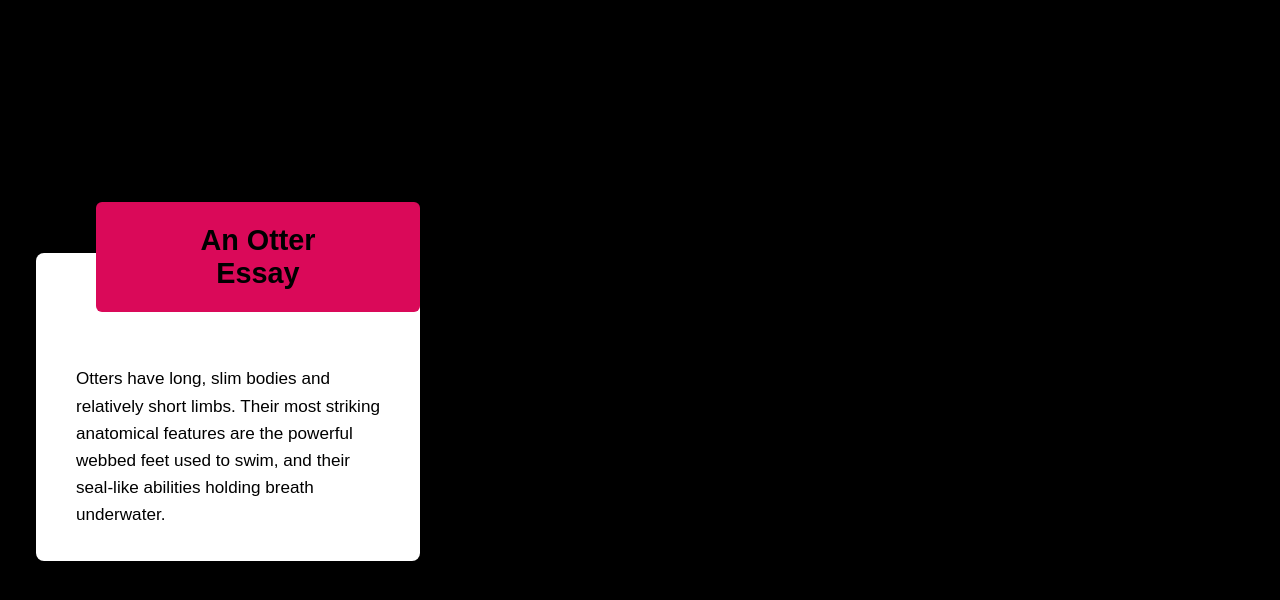
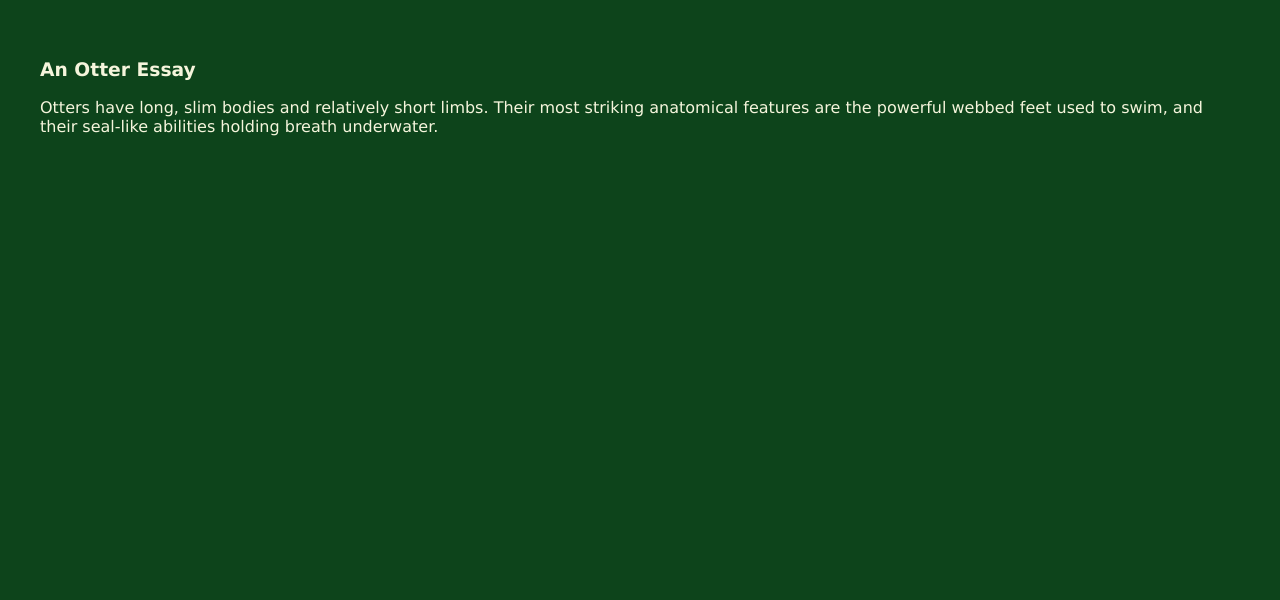
Before and after one commit to Gamdat/Ajayi-Gloria-Assignment, a plain HTML site: page Assignment 1.html in a window 1280 px wide. Drawn offline with Linux system fonts and the light colour scheme.

Commit message:
Add files via upload

```diff
--- a/stylesheet.css
+++ b/stylesheet.css
@@ -1,63 +1,18 @@
-
-body {
-    height: 100vh;
-    display: flex;
-    margin: 0;
-    justify-content: center;
-    align-items: center;
-    background-color: black;
-    font-family: Arial, Helvetica, sans-serif;
+body{
+    background-color: rgb(13, 68, 27);
+margin: 20px;
+padding: 20px;
+color: beige;
+font-family: Verdana, Geneva, Tahoma, sans-serif;
 }
 
-.main {
-    width: 500px;
-    height: 500px;
-    background-color: #ffffff;
-    align-items: center;
-    display: flex;
-    justify-content: center;
-    border-radius: 8px;
+.center-container{
+    text-align: center;
+    font-size: larger;
 }
 
-.main_outer-container {
-    width: 50%;
-    height: 50%;
-    padding: 20px;
-    background-color: #00000;
-    border-bottom: 16px solid #000000;
+.navbar{
+    text-align: center;
+    font-size: larger;
+    color: beige;
 }
-
-.main_container {
-    position: relative;
-    width: 60%;
-    height: 80%;
-    border-radius: 8px;
-    background-color: #ffffff;
-    margin: 30px 0 0 16px;
-}
-
-.main_heading {
-    position: absolute;
-    top: -80px;
-    left: 60px;
-    padding: 22px 80px;
-    font-size: 1.8rem;
-    font-weight: 800;
-    color: #000000;
-    background-color: #da0959;
-    text-align: center;
-    border-radius: 6px;
-}
-
-.main_content {
-    padding: 95px 35px 15px 40px;
-justify-content: center;
-display: flex;
-align-items: center;
-}
-
-.main_content p {
-    line-height: 1.7rem;
-    font-weight: 500;
-    font-size: 1.07rem;
-}
```
